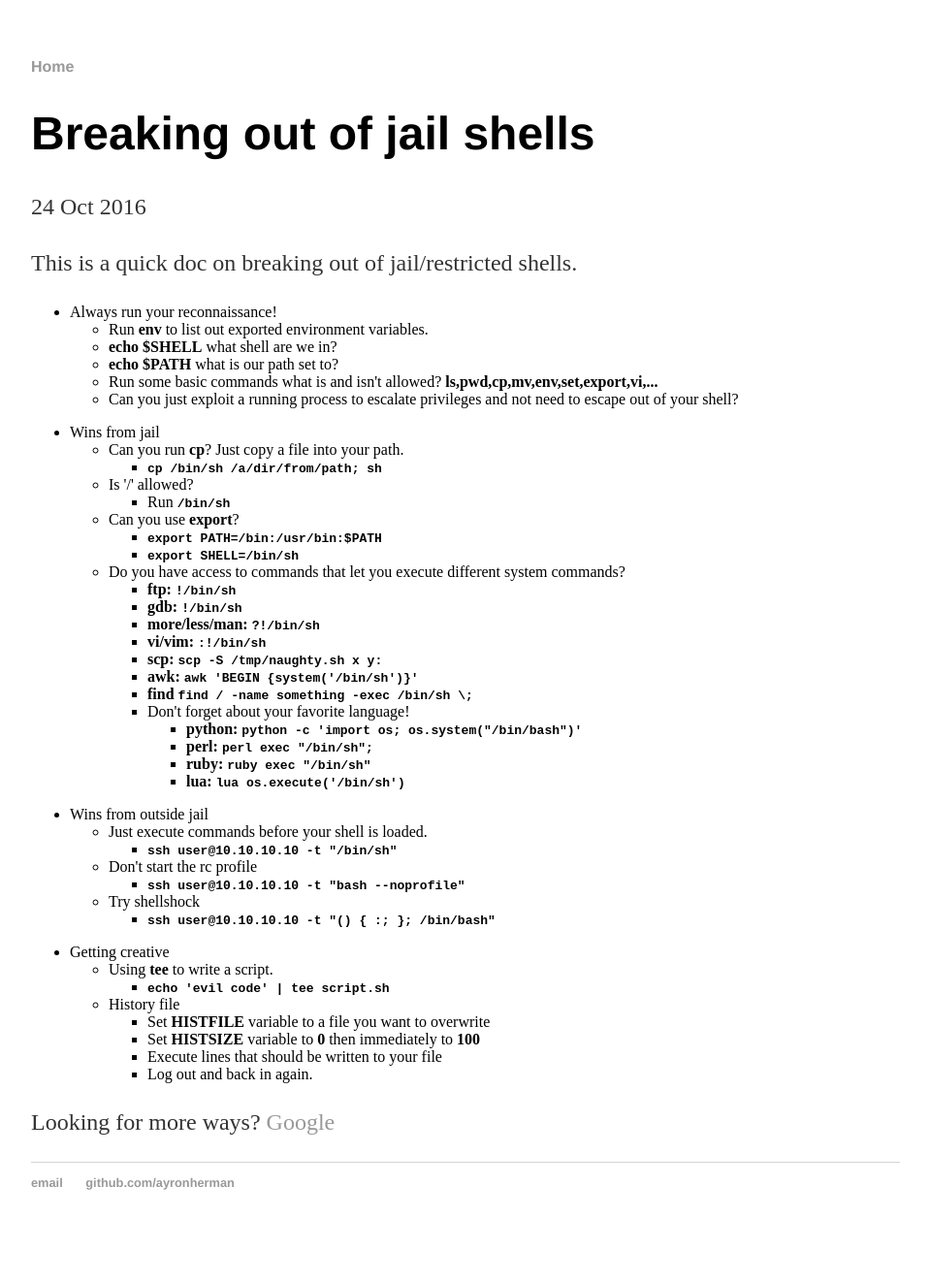
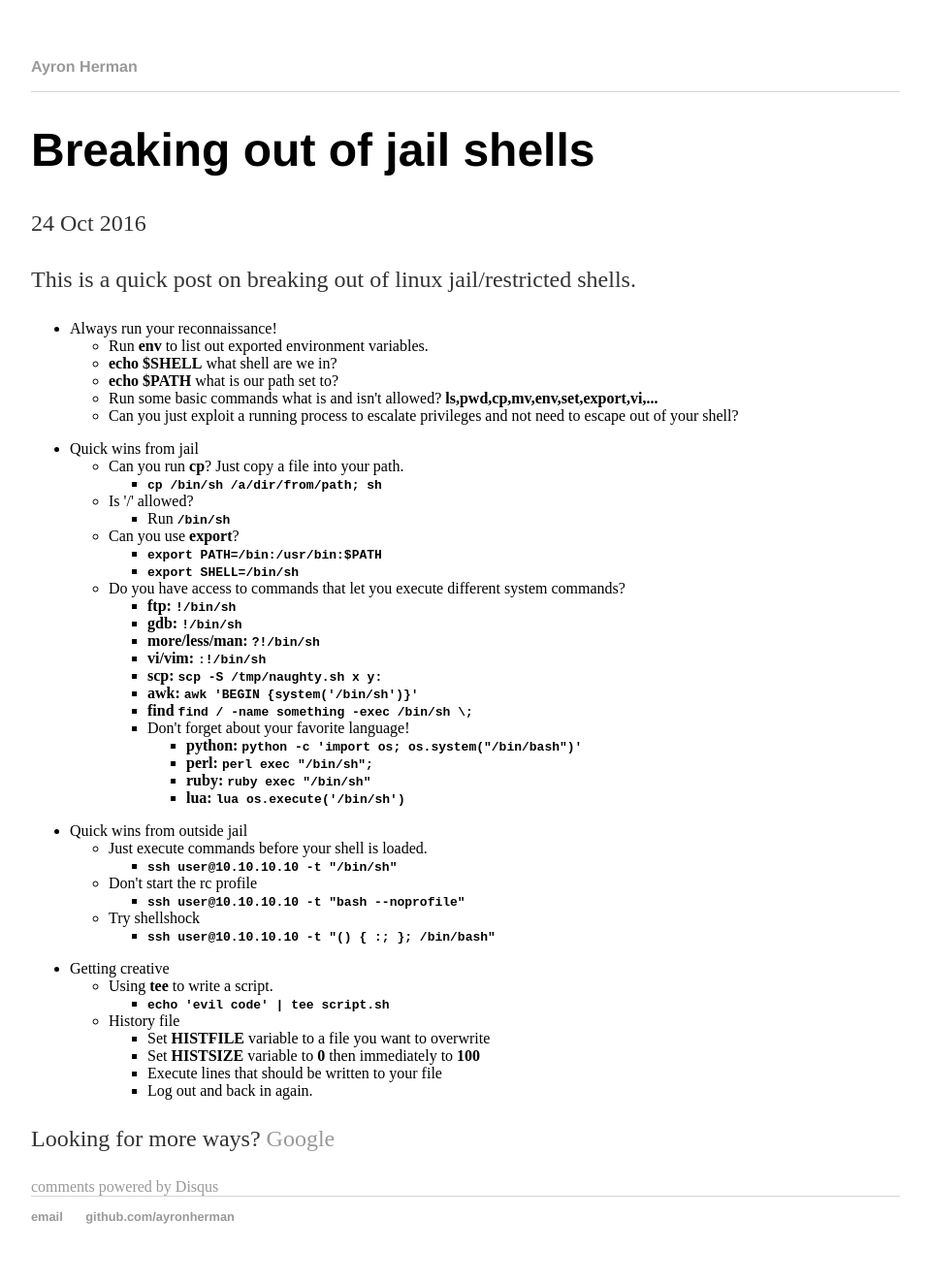
Before and after one commit to ayronherman/ayronherman.github.io, a Jekyll site: the page built from _posts/2016-10-24-jail-shells.md, in a window 1280 px wide. Shown: the whole page at 97% size, without its empty margins (160-1119 px from the left). Built offline with Jekyll 4.4.1, drawn with Linux system fonts in a browser that asks for light colours; comment, search, counter and statistics services are not loaded; before the commit the page ends 1287 px from its top, so only the background shows below that.

Commit message:
Change looks

```diff
--- /dev/null
+++ b/_includes/disqus.html
@@ -0,0 +1,13 @@
+<div id="disqus_thread"></div>
+    <script type="text/javascript">
+        /* * * CONFIGURATION VARIABLES: EDIT BEFORE PASTING INTO YOUR WEBPAGE * * */
+        var disqus_shortname = 'hermanshole'; // required: replace example with your forum shortname
+        /* * * DON'T EDIT BELOW THIS LINE * * */
+        (function() {
+            var dsq = document.createElement('script'); dsq.type = 'text/javascript'; dsq.async = true;
+            dsq.src = '//' + disqus_shortname + '.disqus.com/embed.js';
+            (document.getElementsByTagName('head')[0] || document.getElementsByTagName('body')[0]).appendChild(dsq);
+        })();
+    </script>
+    <noscript>Please enable JavaScript to view the <a href="http://disqus.com/?ref_noscript">comments powered by Disqus.</a></noscript>
+    <a href="http://disqus.com" class="dsq-brlink">comments powered by <span class="logo-disqus">Disqus</span></a>
--- /dev/null
+++ b/_includes/header.html
@@ -0,0 +1,7 @@
+<header>
+  <nav>
+    <ul>
+      <li><a href="/">Ayron Herman</a></li>
+    </ul>
+  </nav>
+</header> <!-- /header -->
--- a/_includes/nav.html
+++ /dev/null
@@ -1,5 +0,0 @@
-<nav>
-    <ul>
-        <li><a href="/">Home</a></li>
-    </ul>
-</nav>
--- a/_layouts/default.html
+++ b/_layouts/default.html
@@ -1,13 +1,20 @@
 <!DOCTYPE html>
-	<html>
+<html lang="en">
+
 		{% include head.html %}
+
 		<body>
-			{% include nav.html %}
+
 			<div class="container">
 
-			{{ content }}
+				{% include header.html %}
+
+				{{ content }}
+
+				{% include footer.html %}
 
 			</div>
-			{% include footer.html %}
+
 		</body>
-	</html>
+
+</html>
--- a/_layouts/post.html
+++ b/_layouts/post.html
@@ -6,4 +6,9 @@ layout: default
 
 <div class="post">
   {{ content }}
+
+  <!-- Post comments -->
+  <div class="postcomments">
+    {% include disqus.html %}
+  </div>
 </div>
--- a/_posts/2016-10-24-jail-shells.md
+++ b/_posts/2016-10-24-jail-shells.md
@@ -3,7 +3,7 @@ layout: post
 title: "Breaking out of jail shells"
 date: 2016-10-24
 ---
-This is a quick doc on breaking out of jail/restricted shells.
+This is a quick post on breaking out of linux jail/restricted shells.
 
 * Always run your reconnaissance!
   * Run **env** to list out exported environment variables.
@@ -12,7 +12,7 @@ This is a quick doc on breaking out of jail/restricted shells.
   * Run some basic commands what is and isn\'t allowed? **ls,pwd,cp,mv,env,set,export,vi,\.\.\.**
   * Can you just exploit a running process to escalate privileges and not need to escape out of your shell?
 >
-* Wins from jail
+* Quick wins from jail
   * Can you run **cp**? Just copy a file into your path.
     * **`cp /bin/sh /a/dir/from/path; sh`**
   * Is \'/\' allowed?
@@ -34,7 +34,7 @@ This is a quick doc on breaking out of jail/restricted shells.
       * **ruby: `ruby exec "/bin/sh"`**
       * **lua: `lua os.execute('/bin/sh')`**
 >
-* Wins from outside jail
+* Quick wins from outside jail
   * Just execute commands before your shell is loaded.
     * **`ssh user@10.10.10.10 -t "/bin/sh"`**
   * Don\'t start the rc profile
--- a/css/main.css
+++ b/css/main.css
@@ -18,6 +18,9 @@ a {
 }
 a:hover {
     text-decoration: underline;
+}
+header {
+  border-bottom: 1px solid #d5d5d5;
 }
 h1 {
     font-size: 3em;
--- a/index.html
+++ b/index.html
@@ -2,9 +2,12 @@
 layout: default
 title: Welcome
 ---
+<div class="blurb">
 	<h1>{{ page.title }}</h1>
+	<p>This is just another infosec page. The infomation in the blog posts below are for my reference.</p>
+</div><!-- /.blurb -->
+
 	<ul class="posts">
-
 	  {% for post in site.posts %}
 	    <li><span>{{ post.date | date_to_string }}</span> &#187; <a href="{{ post.url }}" title="{{ post.title }}">{{ post.title }}</a></li>
 	  {% endfor %}
```
